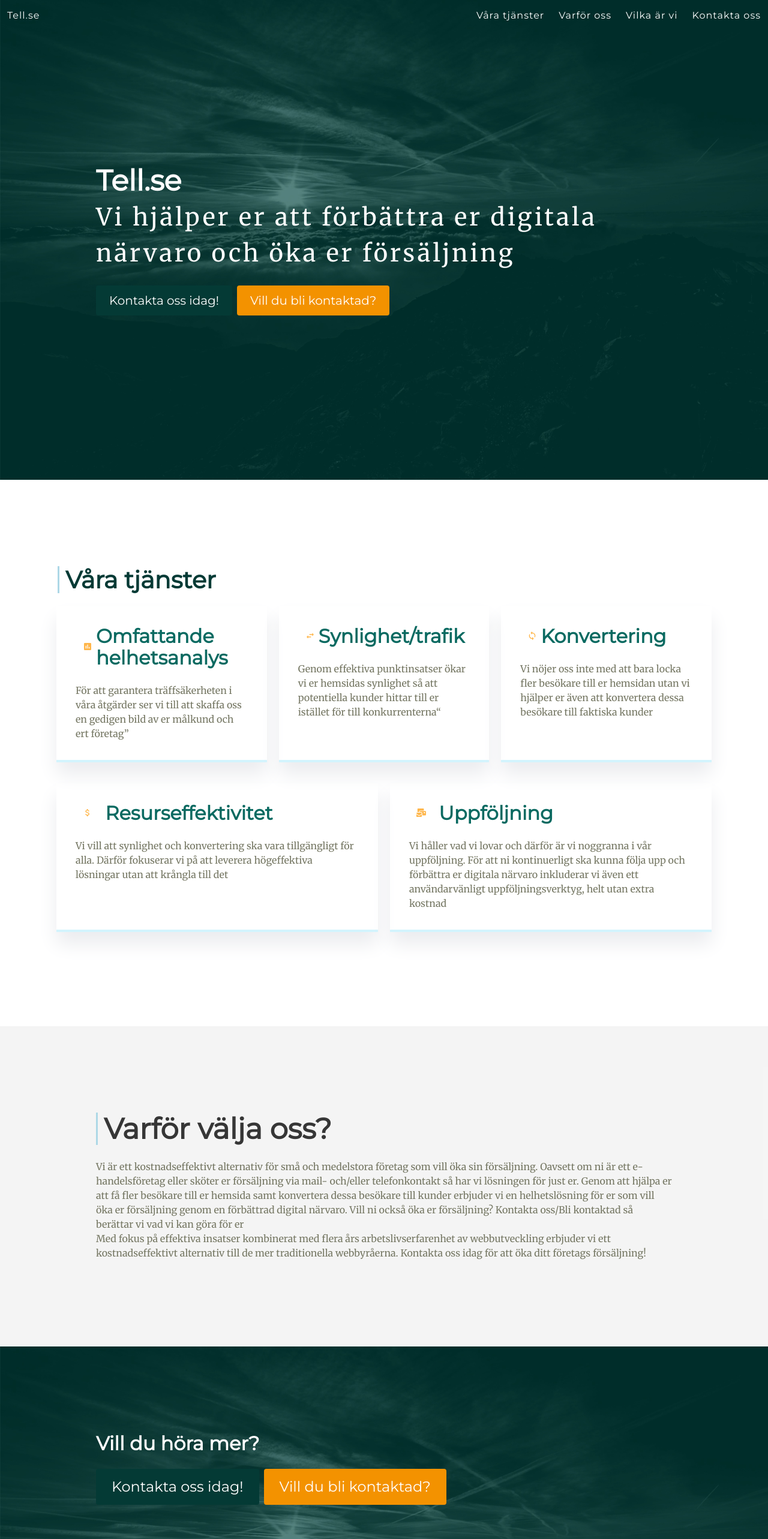
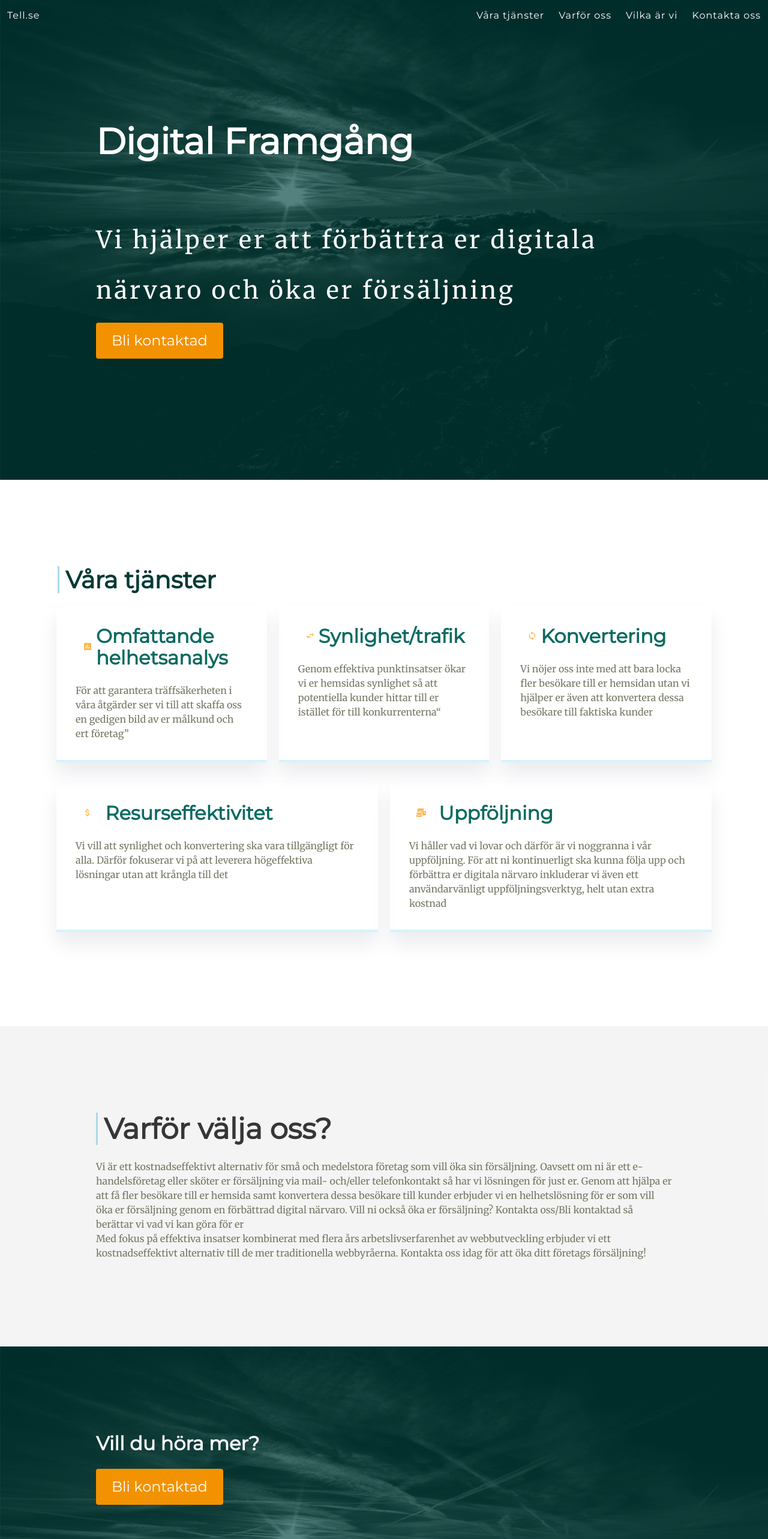
Before and after one commit to codebyjonas/digitalframgang.com, a React (Create React App) app: page / in a window 1280 px wide. Shown: the top 2566 px of the page at 60% size. Built offline with nearby package versions, Linux system fonts and the light colour scheme.

Commit message:
added scrol connection with buttons in hero and subhero

```diff
--- a/src/components/Contact.js
+++ b/src/components/Contact.js
@@ -77,7 +77,7 @@ class Contact extends React.Component {
         }
 
         return(
-            <section className='section is-medium has-img-background'>
+            <section id='contact' name='contact-us' className='section is-medium has-img-background'>
                 <div id='contact-container' className='container has-white-background'>
                     <div className='columns'>
                         <div className='column'>
--- a/src/components/Header.js
+++ b/src/components/Header.js
@@ -1,5 +1,5 @@
 import React from 'react'
-import { Link, animateScroll as Scroll } from 'react-scroll'
+import { Link} from 'react-scroll'
 
 const links = [
     {
@@ -16,7 +16,7 @@ const links = [
     },
     {
         displayName: 'Kontakta oss',
-        link: 'contact'
+        link: 'contact-us'
     }
 ]
 
--- a/src/components/Hero.js
+++ b/src/components/Hero.js
@@ -1,21 +1,28 @@
 import React from 'react'
+import { Link} from 'react-scroll'
 
 const Hero = () => (
     <section className='hero is-bold is-fullheight'>
         <div className='hero-body'>
-            <div className='container'>
-                <h1 className='title is-1 is-white'>Tell.se</h1>
+            <div className='container has-text-centered'>
+                <h1 id='hero-title' className='title is-1 is-white'>Digital Framgång</h1>
                 <h2 className='subtitle is-2 is-white large-spacing'>
-                    Vi hjälper er att förbättra er digitala närvaro och öka er
+                    Vi hjälper er att förbättra er digitala
+                </h2>
+                <h2 className='subtitle is-2 is-white large-spacing'>
+                    närvaro och öka er
                     försäljning
                 </h2>
-                <div className='buttons'>
-                    <a className='button is-primary is-medium'>
-                        Kontakta oss idag!
-                    </a>
-                    <a className='button is-link is-medium'>
-                        Vill du bli kontaktad?
-                    </a>
+                <div id='hero-button' className='buttons'>
+                    <Link className='button is-link is-large'
+                        to="contact-us"
+                        smooth={true}
+                        duration={500}
+                        activeClass='is-active'
+                        spy={true}>
+                        Bli kontaktad
+                    </Link>
+
                 </div>
             </div>
         </div>
--- a/src/components/SubHero.js
+++ b/src/components/SubHero.js
@@ -1,4 +1,5 @@
 import React from 'react'
+import { Link} from 'react-scroll'
 
 const SubHero = () => (
     <section className='hero is-info is-medium'>
@@ -6,10 +7,17 @@ const SubHero = () => (
             <div className='container'>
                 <h1 className='title is-3'>Vill du höra mer?</h1>
                 <div className='buttons'>
-                    <a class='button is-primary is-large'>Kontakta oss idag!</a>
-                    <a class='button is-link is-large'>
-                        Vill du bli kontaktad?
-                    </a>
+                    <div id='hero-button' className='buttons'>
+                        <Link className='button is-link is-large'
+                            to="contact-us"
+                            smooth={true}
+                            duration={500}
+                            activeClass='is-active'
+                            spy={true}>
+                            Bli kontaktad
+                        </Link>
+
+                    </div>
                 </div>
             </div>
         </div>
--- a/src/style/hero.scss
+++ b/src/style/hero.scss
@@ -2,3 +2,13 @@
     background-image: url('./assets/hero-image.jpg');
     background-size: cover;
 }
+
+#hero-title {
+    margin-bottom: 2em;
+    font-size: 60px;
+}
+
+
+#hero-button {
+    display: block;
+}
--- a/src/style/services.scss
+++ b/src/style/services.scss
@@ -2,6 +2,10 @@
     .is-paddingless {
         margin-left: 0.5rem;
     }
+}
+
+#hero-button {
+    display: block;
 }
 
 @media only screen and (min-width: 600px) {
```
